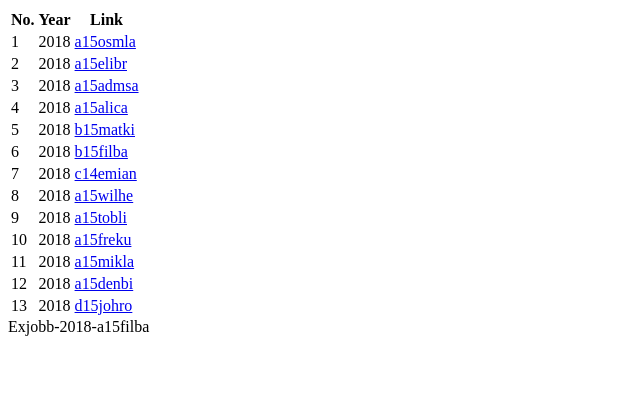
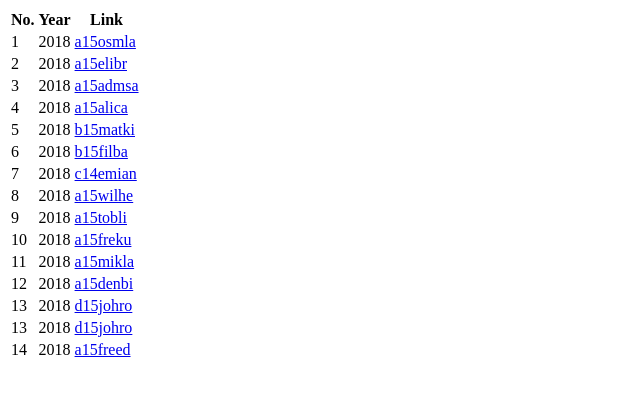
Before and after one commit to HGustavs/Exjobb-Landing-Page, a plain HTML site: page index.html in a window 1280 px wide. Shown: the whole page, without its empty margins (0-640 px from the left). Drawn offline with Linux system fonts and the light colour scheme.

Commit message:
Update index.html

```diff
--- a/index.html
+++ b/index.html
@@ -71,8 +71,19 @@
 						<td>2018</td>
 						<td><a href='https://github.com/HGustavs/Exjobb-2018-d15johro'>d15johro</a></td>
 				</tr>
+				<tr>
+						<td>13</td>
+						<td>2018</td>
+						<td><a href='https://github.com/HGustavs/Exjobb-2018-d15johro'>d15johro</a></td>
+				</tr>
+				<tr>
+						<td>14</td>
+						<td>2018</td>
+						<td><a href='https://github.com/HGustavs/Exjobb-2018-a15freed'>a15freed</a></td>
+				</tr>
+
+
+
 			</table>
 		</body>
 </html>
-
-Exjobb-2018-a15filba
```
